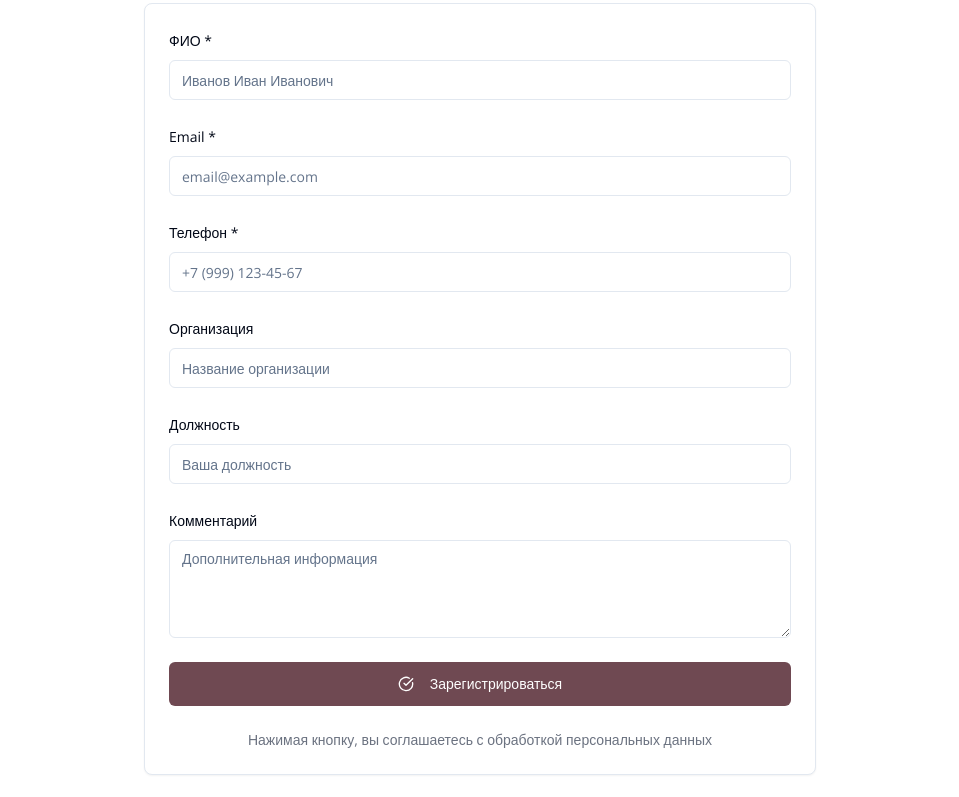
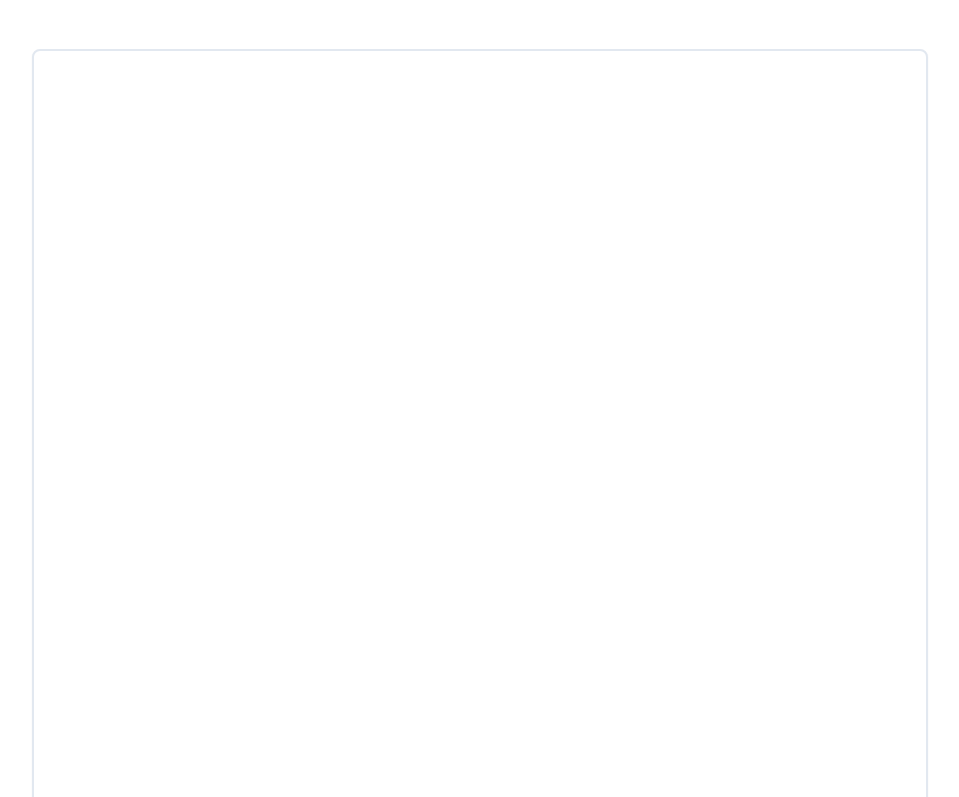
Before and after one commit to pr-poehali-dev/website-structure-optimization, a React (Vite) app: page / in a window 1280 px wide. Shown: the part 5563-6360 px from the top of the page, without its empty margins (160-1119 px from the left). Built offline with nearby package versions, Linux system fonts and the light colour scheme.

Commit message:
Интеграция Яндекс формы в регистрацию

```diff
--- a/src/pages/Index.tsx
+++ b/src/pages/Index.tsx
@@ -1,35 +1,9 @@
-import { useState } from 'react';
 import { Button } from '@/components/ui/button';
 import { Card, CardContent, CardDescription, CardHeader, CardTitle } from '@/components/ui/card';
-import { Input } from '@/components/ui/input';
-import { Label } from '@/components/ui/label';
-import { Textarea } from '@/components/ui/textarea';
 import { Badge } from '@/components/ui/badge';
 import Icon from '@/components/ui/icon';
 
 const Index = () => {
-  const [formData, setFormData] = useState({
-    fullName: '',
-    email: '',
-    phone: '',
-    organization: '',
-    position: '',
-    comment: ''
-  });
-
-  const handleSubmit = (e: React.FormEvent) => {
-    e.preventDefault();
-    console.log('Форма отправлена:', formData);
-    alert('Спасибо за регистрацию! Мы отправим подтверждение на указанный email.');
-  };
-
-  const handleChange = (e: React.ChangeEvent<HTMLInputElement | HTMLTextAreaElement>) => {
-    setFormData({
-      ...formData,
-      [e.target.name]: e.target.value
-    });
-  };
-
   return (
     <div className="min-h-screen bg-gradient-to-br from-white via-[#763349]/5 to-[#763349]/10">
       <header className="sticky top-0 bg-white/95 backdrop-blur-sm shadow-sm z-50">
@@ -606,8 +580,11 @@ const Index = () => {
 
       <section id="registration" className="py-16 bg-white">
         <div className="container mx-auto px-4">
-          <div className="max-w-2xl mx-auto">
+          <div className="max-w-4xl mx-auto">
             <div className="text-center mb-12">
+              <Badge className="mb-4 bg-gradient-to-r from-[#4e3842] to-[#763349] text-white text-sm px-4 py-1">
+                Регистрация
+              </Badge>
               <h2 className="text-4xl font-bold mb-4 text-gray-900">
                 Регистрация на конференцию
               </h2>
@@ -616,96 +593,16 @@ const Index = () => {
               </p>
             </div>
 
-            <Card>
+            <Card className="border-2">
               <CardContent className="pt-6">
-                <form onSubmit={handleSubmit} className="space-y-6">
-                  <div>
-                    <Label htmlFor="fullName">ФИО *</Label>
-                    <Input
-                      id="fullName"
-                      name="fullName"
-                      value={formData.fullName}
-                      onChange={handleChange}
-                      required
-                      placeholder="Иванов Иван Иванович"
-                      className="mt-2"
-                    />
-                  </div>
-
-                  <div>
-                    <Label htmlFor="email">Email *</Label>
-                    <Input
-                      id="email"
-                      name="email"
-                      type="email"
-                      value={formData.email}
-                      onChange={handleChange}
-                      required
-                      placeholder="email@example.com"
-                      className="mt-2"
-                    />
-                  </div>
-
-                  <div>
-                    <Label htmlFor="phone">Телефон *</Label>
-                    <Input
-                      id="phone"
-                      name="phone"
-                      type="tel"
-                      value={formData.phone}
-                      onChange={handleChange}
-                      required
-                      placeholder="+7 (999) 123-45-67"
-                      className="mt-2"
-                    />
-                  </div>
-
-                  <div>
-                    <Label htmlFor="organization">Организация</Label>
-                    <Input
-                      id="organization"
-                      name="organization"
-                      value={formData.organization}
-                      onChange={handleChange}
-                      placeholder="Название организации"
-                      className="mt-2"
-                    />
-                  </div>
-
-                  <div>
-                    <Label htmlFor="position">Должность</Label>
-                    <Input
-                      id="position"
-                      name="position"
-                      value={formData.position}
-                      onChange={handleChange}
-                      placeholder="Ваша должность"
-                      className="mt-2"
-                    />
-                  </div>
-
-                  <div>
-                    <Label htmlFor="comment">Комментарий</Label>
-                    <Textarea
-                      id="comment"
-                      name="comment"
-                      value={formData.comment}
-                      onChange={handleChange}
-                      placeholder="Дополнительная информация"
-                      className="mt-2"
-                      rows={4}
-                    />
-                  </div>
-
-                  <Button type="submit" size="lg" className="w-full">
-                    <Icon name="CheckCircle" size={20} className="mr-2" />
-                    Зарегистрироваться
-                  </Button>
-
-                  <p className="text-sm text-gray-500 text-center">
-                    Нажимая кнопку, вы соглашаетесь с обработкой персональных данных
-                  </p>
-                </form>
+                <iframe
+                  src="https://forms.yandex.ru/u/692d3eec068ff05c85b7e074/?iframe=1"
+                  frameBorder="0"
+                  name="ya-form-692d3eec068ff05c85b7e074"
+                  width="100%"
+                  style={{ height: '800px' }}
+                  className="rounded-lg"
+                ></iframe>
               </CardContent>
             </Card>
           </div>
```
